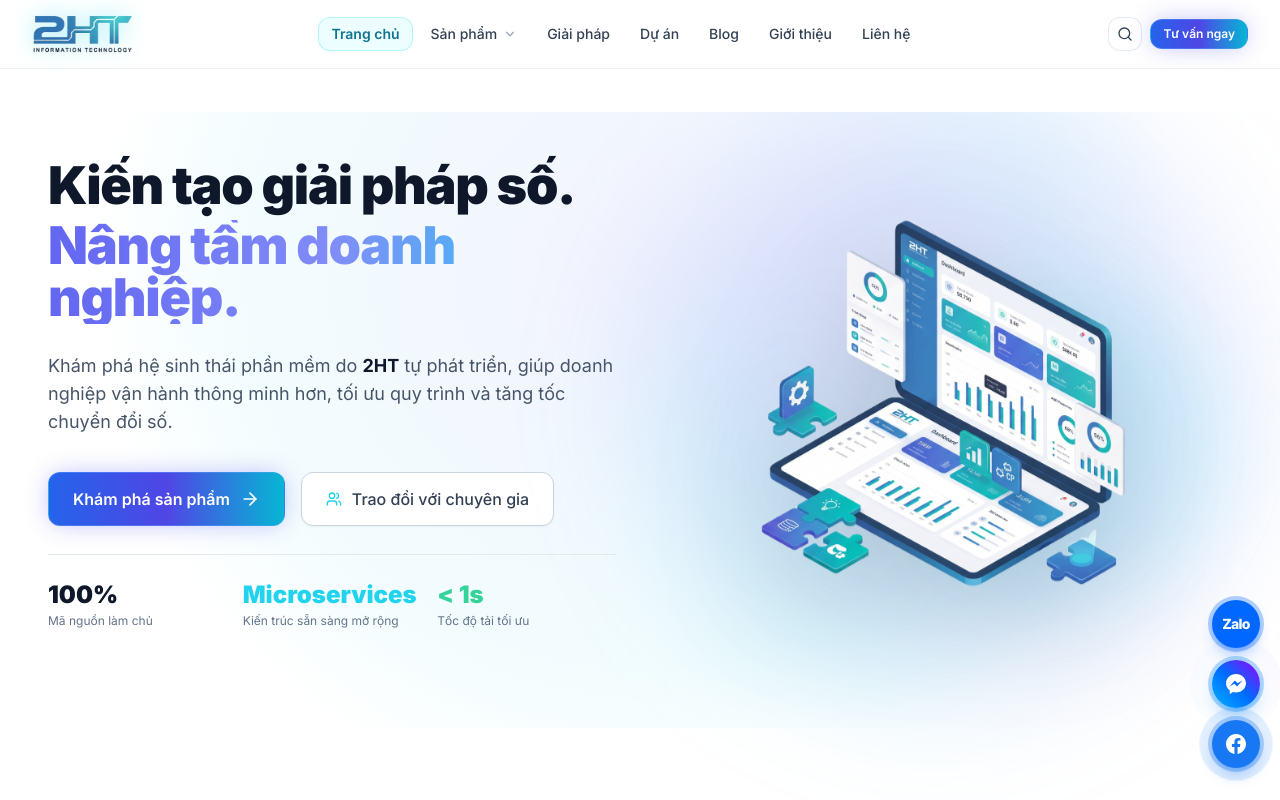
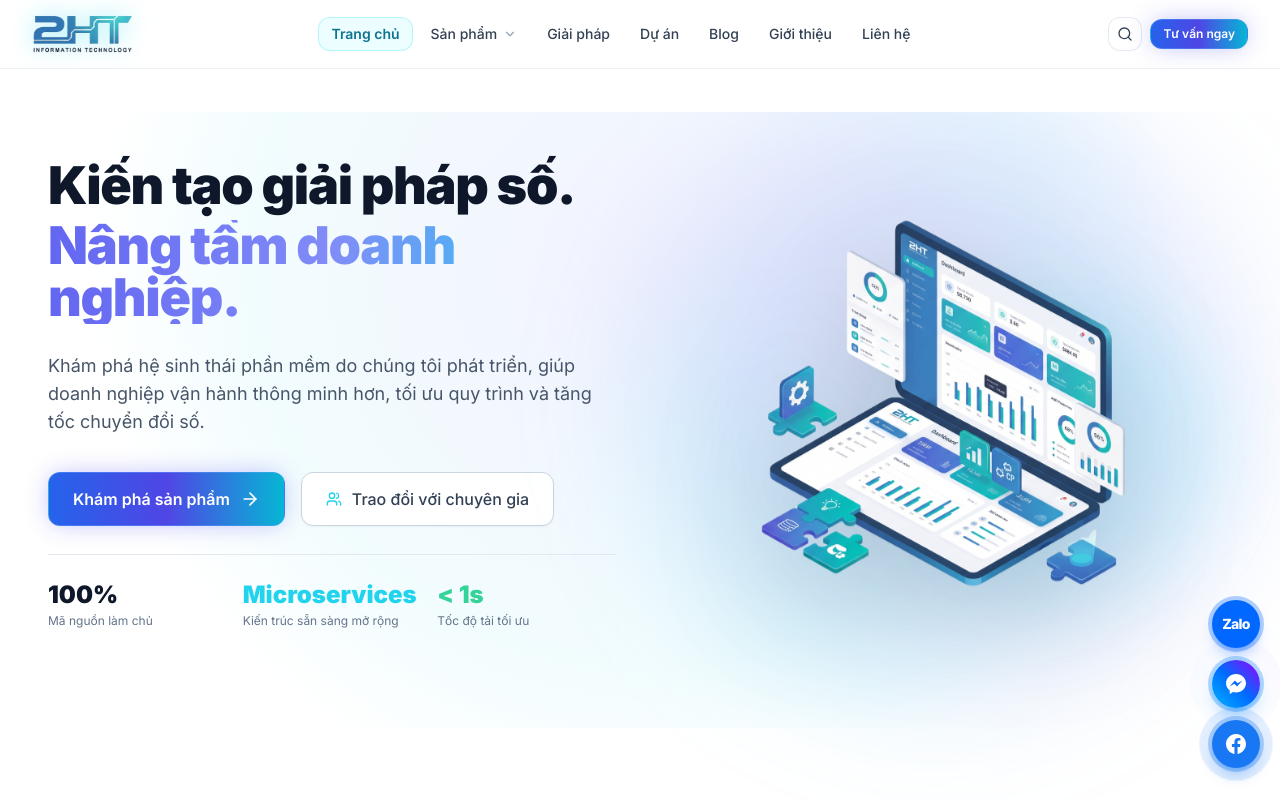
Before and after one commit to HaVanThuyDev/adminstore, a React (Vite) app: page / in a window 1280 px wide. Shown: the top 800 px of the page. Built offline with nearby package versions, Linux system fonts and the light colour scheme.

Commit message:
fix: cap nhat noi dung hero va xoa icon ngoi sao o CTA

```diff
--- a/src/pages/public/HomePage.tsx
+++ b/src/pages/public/HomePage.tsx
@@ -186,7 +186,7 @@ export const HomePage: React.FC = () => {
 
               {/* Description */}
               <p className="text-base sm:text-lg text-slate-600 leading-relaxed max-w-2xl">
-                Khám phá hệ sinh thái phần mềm do <strong className="text-slate-900">2HT</strong> tự phát triển, giúp doanh nghiệp vận hành thông minh hơn, tối ưu quy trình và tăng tốc chuyển đổi số.
+                Khám phá hệ sinh thái phần mềm do chúng tôi phát triển, giúp doanh nghiệp vận hành thông minh hơn, tối ưu quy trình và tăng tốc chuyển đổi số.
               </p>
 
               {/* CTAs */}
@@ -741,8 +741,8 @@ export const HomePage: React.FC = () => {
             <div className="absolute bottom-0 left-0 w-72 h-72 bg-blue-900/20 rounded-full blur-3xl pointer-events-none" />
 
             <div className="relative z-10 max-w-2xl mx-auto space-y-6">
-              <span className="inline-flex items-center gap-2 px-3 py-1 rounded-full bg-white/20 text-xs font-bold text-white uppercase tracking-wider backdrop-blur-sm">
-                <Sparkles className="" /> Bắt đầu dự án cùng chúng tôi
+              <span className="inline-flex items-center px-3 py-1 rounded-full bg-white/20 text-xs font-bold text-white uppercase tracking-wider backdrop-blur-sm">
+                Bắt đầu dự án cùng chúng tôi
               </span>
 
               <h2 className="text-3xl sm:text-4xl lg:text-5xl font-black text-white leading-tight">
```
